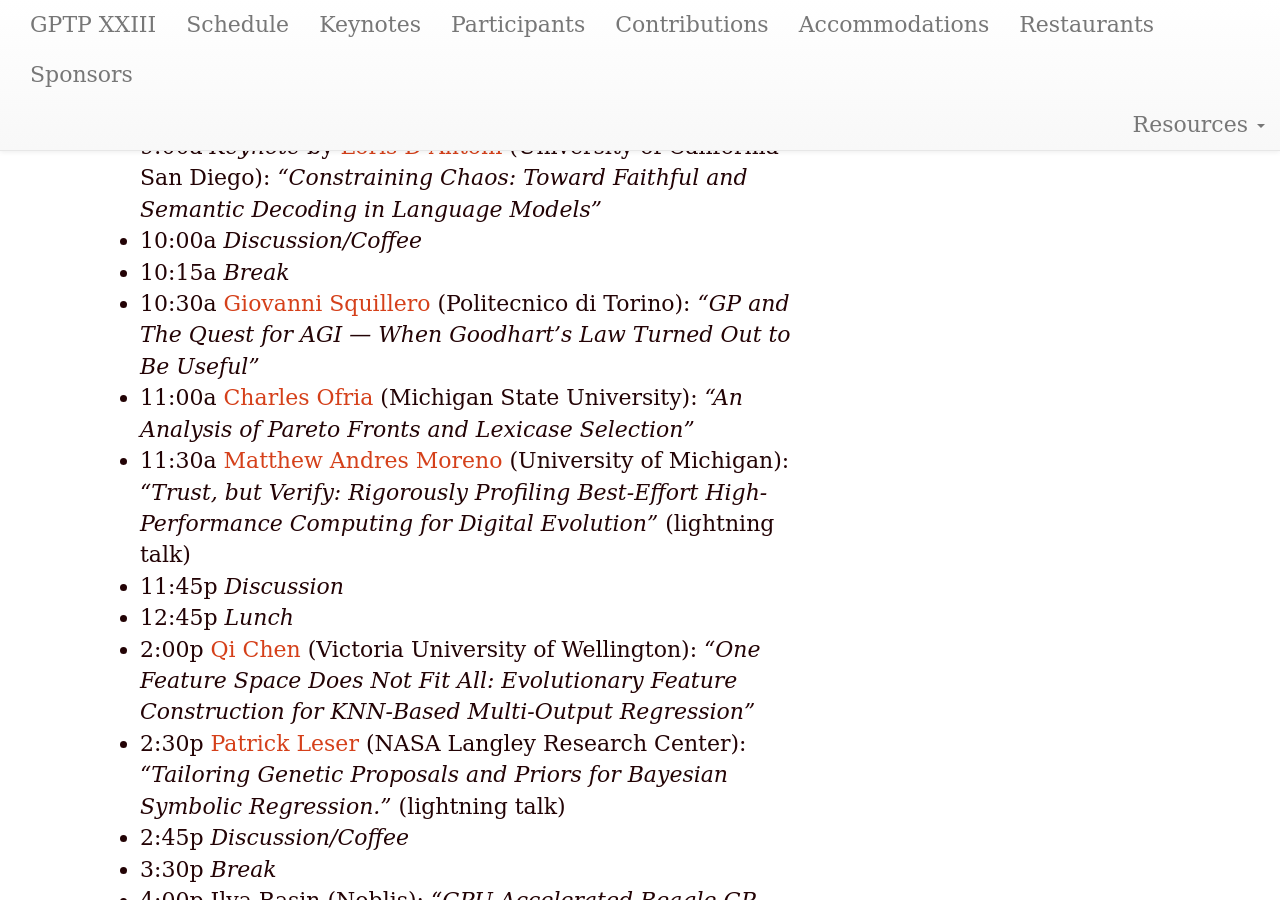
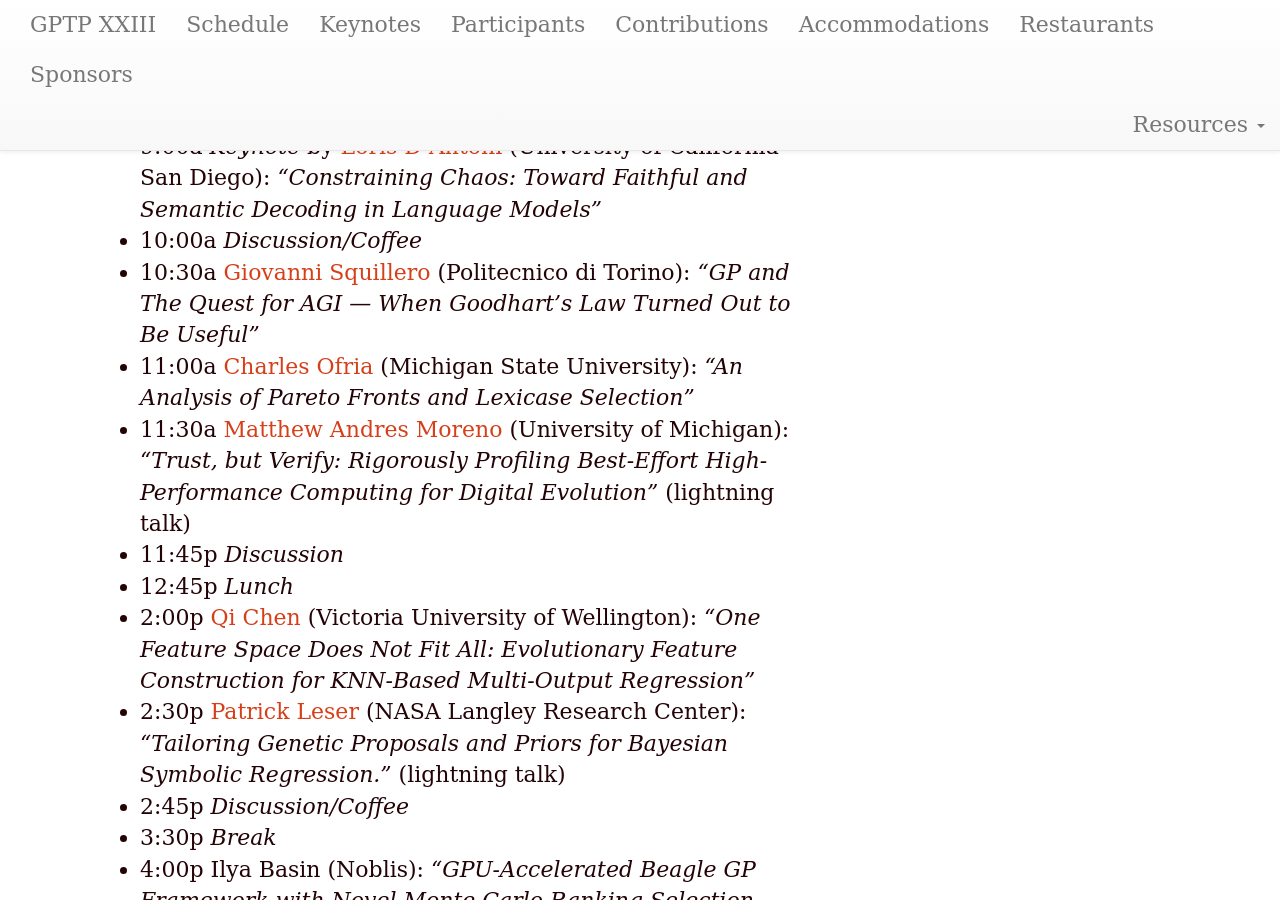
Before and after one commit to GPTP-workshop/gptp-workshop.github.io, a Jekyll site: the page built from schedule.md, in a window 1280 px wide and 900 px high, scrolled down 1315 px. Built offline with Jekyll 4.4.1, drawn with Linux system fonts in a browser that asks for light colours.

Commit message:
schedule update

```diff
--- a/schedule.md
+++ b/schedule.md
@@ -29,7 +29,6 @@ year: 2026
 - 8:30a _Breakfast + Coffee_
 - 9:00a _Keynote_ by [Loris D'Antoni](https://cseweb.ucsd.edu/~ldantoni/) (University of California San Diego): _"Constraining Chaos: Toward Faithful and Semantic Decoding in Language Models"_
 - 10:00a _Discussion/Coffee_
-- 10:15a _Break_
 - 10:30a [Giovanni Squillero](https://staff.polito.it/giovanni.squillero/) (Politecnico di Torino): _"GP and The Quest for AGI — When Goodhart’s Law Turned Out to Be Useful"_
 - 11:00a [Charles Ofria](https://ofria.com/) (Michigan State University): _"An Analysis of Pareto Fronts and Lexicase Selection"_
 - 11:30a [Matthew Andres Moreno](https://mmore500.com/research/) (University of Michigan): _"Trust, but Verify: Rigorously Profiling Best-Effort High-Performance Computing for Digital Evolution"_ (lightning talk)
```
